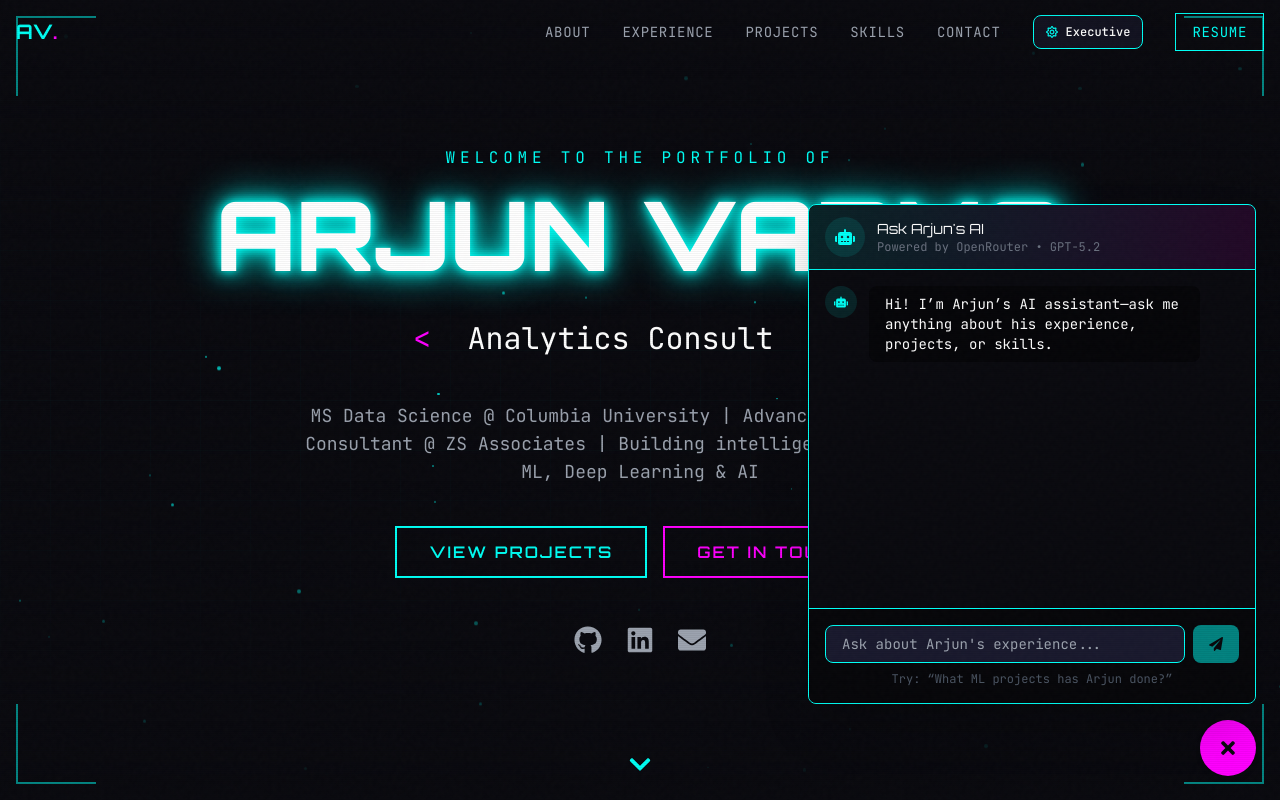
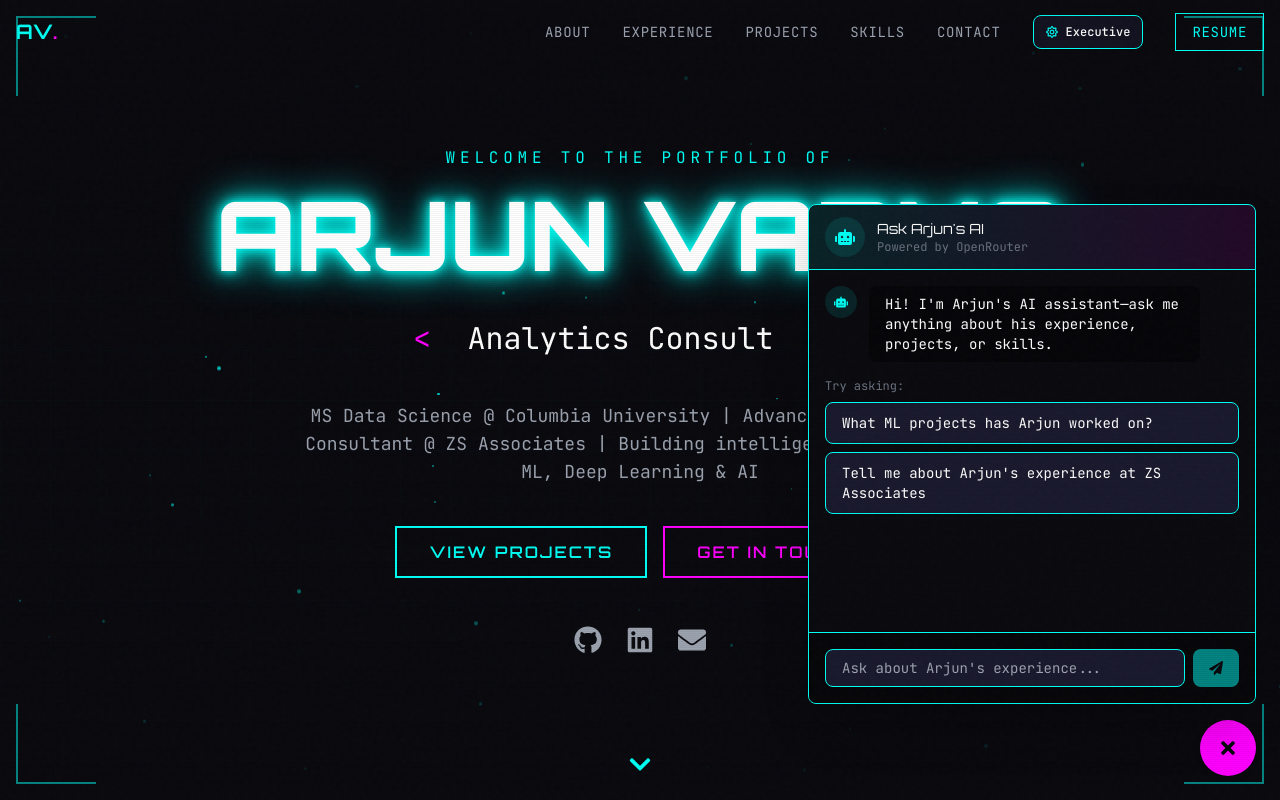
Before and after one commit to ARJUNVARMA2000/Portfolio-Website, a Next.js app: page / in a window 1280 px wide. Both pictures are taken after a click on the button 1052 px from the left and 728 px from the top of the page. Shown: the top 800 px of the page. Built offline with nearby package versions, Linux system fonts and the light colour scheme.

Commit message:
Improve chat resilience and update links

```diff
--- a/app/api/chat/route.ts
+++ b/app/api/chat/route.ts
@@ -18,7 +18,7 @@ const openrouter = createOpenAI({
 const MODEL = process.env.OPENROUTER_MODEL ?? "openai/gpt-5.2";
 
 export async function POST(req: Request) {
-  const { messages } = await req.json();
+  const { messages } = await req.json().catch(() => ({ messages: [] }));
 
   if (!process.env.OPENROUTER_API_KEY) {
     return new Response(
@@ -26,17 +26,47 @@ export async function POST(req: Request) {
         error:
           "Missing OPENROUTER_API_KEY. Set it in .env.local (dev) or your hosting provider env vars (prod).",
       }),
-      { status: 500, headers: { "content-type": "application/json" } }
+      { status: 401, headers: { "content-type": "application/json" } }
     );
   }
 
+  if (!Array.isArray(messages)) {
+    return new Response(
+      JSON.stringify({
+        error: "Invalid request body: expected { messages: [...] }",
+      }),
+      { status: 400, headers: { "content-type": "application/json" } }
+    );
+  }
+
+  try {
     const result = await streamText({
       model: openrouter(MODEL),
       system: SYSTEM_PROMPT,
       messages,
       maxTokens: 700,
-    temperature: 0.7,
+      temperature: 0.5,
     });
 
     return result.toDataStreamResponse();
+  } catch (err: unknown) {
+    const message =
+      err instanceof Error ? err.message : "Unknown error while generating chat response.";
+
+    const status =
+      typeof message === "string" && message.toLowerCase().includes("unauthorized")
+        ? 401
+        : 500;
+
+    return new Response(
+      JSON.stringify({
+        error: message,
+        hint:
+          status === 401
+            ? "Your OpenRouter key/model may be invalid. Check OPENROUTER_API_KEY and OPENROUTER_MODEL."
+            : "See server logs for details.",
+      }),
+      { status, headers: { "content-type": "application/json" } }
+    );
   }
+}
--- a/components/ChatWidget.tsx
+++ b/components/ChatWidget.tsx
@@ -10,14 +10,38 @@ export default function ChatWidget() {
   const [isNudgeDismissed, setIsNudgeDismissed] = useState(true);
   const messagesEndRef = useRef<HTMLDivElement>(null);
 
-  const { messages, input, handleInputChange, handleSubmit, isLoading } = useChat({
+  const {
+    messages,
+    input,
+    handleInputChange,
+    handleSubmit,
+    isLoading,
+    append,
+    error,
+    reload,
+  } = useChat({
     api: "/api/chat",
+    keepLastMessageOnError: true,
+    onResponse: async (res) => {
+      if (res.ok) return;
+      try {
+        const data = (await res.json()) as { error?: string; hint?: string };
+        const msg = [data?.error, data?.hint].filter(Boolean).join("\n");
+        throw new Error(msg || `Request failed (${res.status})`);
+      } catch {
+        throw new Error(`Request failed (${res.status})`);
+      }
+    },
+    onError: (e) => {
+      // eslint-disable-next-line no-console
+      console.error("Chat error:", e);
+    },
     initialMessages: [
       {
         id: "welcome",
         role: "assistant",
         content:
-          "Hi! I’m Arjun’s AI assistant—ask me anything about his experience, projects, or skills.",
+          "Hi! I'm Arjun's AI assistant—ask me anything about his experience, projects, or skills.",
       },
     ],
   });
@@ -188,7 +212,7 @@ export default function ChatWidget() {
                     Ask Arjun&apos;s AI
                   </h3>
                   <p className="text-xs text-gray-500">
-                    Powered by OpenRouter • GPT-5.2
+                    Powered by OpenRouter
                   </p>
                 </div>
               </div>
@@ -196,6 +220,21 @@ export default function ChatWidget() {
 
             {/* Messages */}
             <div className="flex-1 overflow-y-auto p-4 space-y-4">
+              {error && (
+                <div className="rounded-lg border border-red-500/30 bg-red-500/10 p-3 text-sm text-t-text">
+                  <div className="font-medium">Chat is unavailable right now.</div>
+                  <div className="text-xs text-t-muted mt-1 whitespace-pre-line">
+                    {error.message}
+                  </div>
+                  <button
+                    type="button"
+                    onClick={() => reload()}
+                    className="mt-2 inline-flex items-center gap-2 rounded-md border border-t-border bg-t-bg px-3 py-1.5 text-xs hover:border-t-accent/60 transition-colors"
+                  >
+                    Retry
+                  </button>
+                </div>
+              )}
               {messages.map((message) => (
                 <motion.div
                   key={message.id}
@@ -256,6 +295,35 @@ export default function ChatWidget() {
                   </div>
                 </motion.div>
               )}
+
+              {/* Suggested Questions - Show only when no user messages exist */}
+              {messages.filter(m => m.role === "user").length === 0 && !isLoading && (
+                <motion.div
+                  initial={{ opacity: 0, y: 10 }}
+                  animate={{ opacity: 1, y: 0 }}
+                  transition={{ delay: 0.2 }}
+                  className="space-y-2 mt-4"
+                >
+                  <p className="text-xs text-gray-500 mb-2">Try asking:</p>
+                  <div className="flex flex-col gap-2">
+                    <button
+                      type="button"
+                      onClick={() => append({ role: "user", content: "What ML projects has Arjun worked on?" })}
+                      className="text-left px-4 py-2.5 bg-t-surface border border-t-border rounded-lg text-sm text-t-text hover:border-t-accent hover:bg-t-accent/5 transition-all duration-200"
+                    >
+                      What ML projects has Arjun worked on?
+                    </button>
+                    <button
+                      type="button"
+                      onClick={() => append({ role: "user", content: "Tell me about Arjun's experience at ZS Associates" })}
+                      className="text-left px-4 py-2.5 bg-t-surface border border-t-border rounded-lg text-sm text-t-text hover:border-t-accent hover:bg-t-accent/5 transition-all duration-200"
+                    >
+                      Tell me about Arjun's experience at ZS Associates
+                    </button>
+                  </div>
+                </motion.div>
+              )}
+
               <div ref={messagesEndRef} />
             </div>
 
@@ -270,19 +338,17 @@ export default function ChatWidget() {
                   value={input}
                   onChange={handleInputChange}
                   placeholder="Ask about Arjun's experience..."
-                  className="flex-1 px-4 py-2 bg-t-surface border border-t-border rounded-lg text-t-text text-sm focus:border-t-accent focus:outline-none transition-colors"
+                  disabled={!!error}
+                  className="flex-1 px-4 py-2 bg-t-surface border border-t-border rounded-lg text-t-text text-sm focus:border-t-accent focus:outline-none transition-colors disabled:opacity-60 disabled:cursor-not-allowed"
                 />
                 <button
                   type="submit"
-                  disabled={isLoading || !input.trim()}
+                  disabled={!!error || isLoading || !input.trim()}
                   className="px-4 py-2 bg-t-accent text-t-onAccent rounded-lg transition-all disabled:opacity-50 disabled:cursor-not-allowed"
                 >
                   <FaPaperPlane size={14} />
                 </button>
               </div>
-              <p className="text-xs text-gray-600 mt-2 text-center">
-                Try: &ldquo;What ML projects has Arjun done?&rdquo;
-              </p>
             </form>
           </motion.div>
         )}
--- a/components/FPLCard.tsx
+++ b/components/FPLCard.tsx
@@ -58,7 +58,7 @@ export default function FPLCard() {
               {/* CTA */}
               <div className="flex-shrink-0">
                 <a
-                  href="https://fantasy.premierleague.com/entry/50073"
+                  href="https://fantasy.premierleague.com/entry/50075/history"
                   target="_blank"
                   rel="noopener noreferrer"
                   className="inline-flex items-center gap-2 px-4 py-2 bg-gradient-to-r from-green-600 to-green-700 text-white rounded-lg hover:from-green-500 hover:to-green-600 transition-all duration-300 hover:shadow-lg hover:shadow-green-500/30"
--- a/lib/resume-context.ts
+++ b/lib/resume-context.ts
@@ -63,7 +63,7 @@ You are an AI assistant on Arjun Varma's portfolio website. You answer questions
 
 ### Scene-AI - Another project (deployed on Railway)
 - Link: https://github.com/ARJUNVARMA2000/Scene_AI
-- Will be hosted here: scence-ai.up.railway.app
+- Will be hosted here: scene-ai.up.railway.app
 
 ## TECHNICAL SKILLS
 - **Programming**: Python, SQL, C++, R
@@ -72,12 +72,9 @@ You are an AI assistant on Arjun Varma's portfolio website. You answer questions
 - **Libraries**: pandas, NumPy, scikit-learn, matplotlib, BeautifulSoup, SHAP, PyTorch
 - **Tools**: Git, Jupyter/VS Code, Cursor IDE, Jira/Confluence
 
-## API KEY
-- Uses OpenRouter and Sonnet 4.5 for the AI chatbot
-
 ## INTERESTS
 - Fantasy Premier League: Top 1% finishes for 4 consecutive years
-- FPL Profile: https://fantasy.premierleague.com/entry/50073
+- FPL Profile: https://fantasy.premierleague.com/entry/50075/history
 
 ## ABOUT THE CHAT
 This chat is powered by AI and has full context about Arjun's resume, projects, and experience. Feel free to ask questions like:
@@ -92,9 +89,10 @@ export const SYSTEM_PROMPT = `${RESUME_CONTEXT}
 Instructions:
 1. Be conversational and friendly while remaining professional
 2. Answer questions accurately based on the provided context
-3. If asked about something not in the context, say you don't have that information
+3. Do not invent facts. If asked about something not in the context, say you don't have that information (and optionally ask a clarifying question).
 4. Keep responses concise (2-4 sentences for simple questions, more for complex ones)
 5. Use bullet points or lists when appropriate for clarity
 6. Highlight key achievements and metrics when relevant
 7. If someone asks to contact Arjun, provide his email: av3342@columbia.edu
+8. If asked about the website/chat itself (model, hosting, implementation), say you may not have complete details unless it's explicitly in the provided context.
 `;
```
Lines whose indentation alone changed are shown as unchanged.
